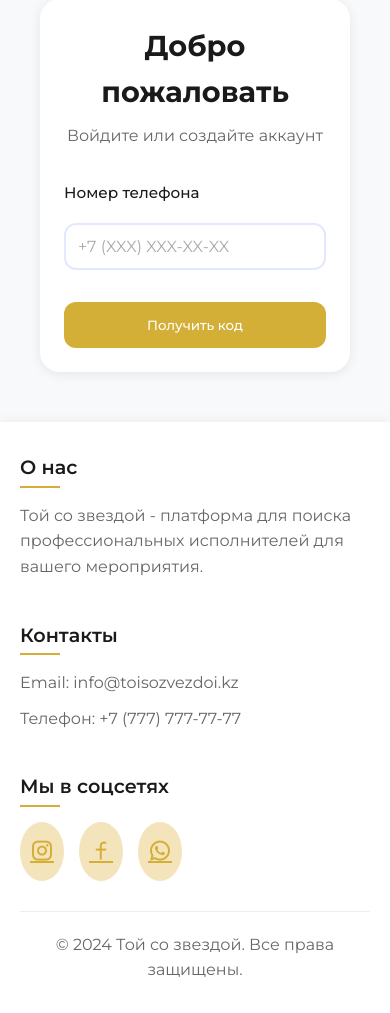
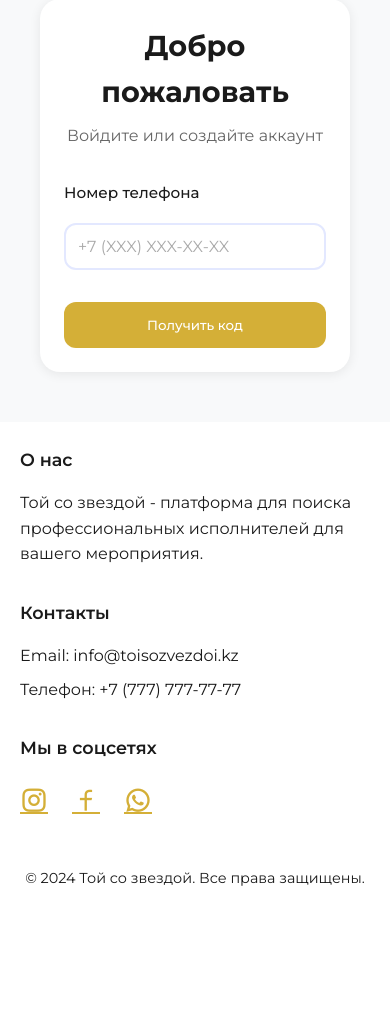
Before and after one commit to SmaylovSerikbay/tsz25, a Django app: page /auth/ in a window 390 px wide. Shown: the part 121-1134 px from the top of the page. After the commit the page ends 1007 px from the top, so only its background shows below. Run offline with Django 5.2, Linux system fonts and the light colour scheme.

Commit message:
Refactor footer styles to improve layout and responsiveness. Update padding, margins, and typography for footer sections, and enhance social links styling. Adjust media queries for better display on smaller screens.

```diff
--- a/static/css/style.css
+++ b/static/css/style.css
@@ -432,53 +432,43 @@ body {
 /* Footer Styles */
 .footer {
     background: white;
-    padding: var(--spacing-xl) 0;
-    margin-top: auto;
-    box-shadow: 0 -2px 10px rgba(0,0,0,0.05);
+    border-top: 1px solid var(--gray-200);
 }
 
 .footer-content {
     display: grid;
     grid-template-columns: repeat(auto-fit, minmax(250px, 1fr));
-    gap: var(--spacing-xl);
-    margin-bottom: var(--spacing-xl);
+    gap: 40px;
+    padding: 40px 0;
 }
 
 .footer-section h3 {
-    color: var(--text-primary);
-    margin-bottom: var(--spacing-lg);
     font-size: 1.2rem;
     font-weight: 600;
-    position: relative;
-}
-
-.footer-section h3::after {
-    content: '';
-    position: absolute;
-    bottom: -5px;
-    left: 0;
-    width: 40px;
-    height: 2px;
-    background: var(--primary-color);
+    color: var(--gray-900);
+    margin-bottom: 16px;
 }
 
 .footer-section p {
-    color: var(--text-secondary);
-    margin-bottom: var(--spacing-sm);
+    color: var(--gray-600);
+    line-height: 1.6;
+    margin-bottom: 8px;
 }
 
 .social-links {
     display: flex;
-    gap: var(--spacing-md);
+    gap: 16px;
+    margin-top: 16px;
 }
 
 .social-links a {
     color: var(--primary-color);
-    font-size: 1.5rem;
-    transition: var(--transition);
-    padding: var(--spacing-sm);
-    border-radius: 50%;
-    background: var(--primary-light);
+    font-size: 24px;
+    transition: all 0.2s;
+    background: none !important;
+    width: auto !important;
+    height: auto !important;
+    border-radius: 0 !important;
     display: flex;
     align-items: center;
     justify-content: center;
@@ -487,14 +477,45 @@ body {
 .social-links a:hover {
     color: var(--primary-dark);
     transform: translateY(-2px);
-    background: var(--primary-light);
+    background: none !important;
+}
+
+.social-links i {
+    font-size: inherit;
 }
 
 .footer-bottom {
+    border-top: 1px solid var(--gray-200);
+    padding: 20px 0;
     text-align: center;
-    padding-top: var(--spacing-lg);
-    border-top: 1px solid #eee;
-    color: var(--text-secondary);
+    color: var(--gray-600);
+    font-size: 0.9rem;
+}
+
+@media (max-width: 768px) {
+    .footer-content {
+        gap: 32px;
+        padding: 32px 0;
+    }
+}
+
+@media (max-width: 480px) {
+    .footer-content {
+        gap: 24px;
+        padding: 24px 0;
+    }
+
+    .footer-section h3 {
+        font-size: 1.1rem;
+    }
+
+    .social-links {
+        gap: 24px;
+    }
+
+    .social-links a {
+        font-size: 28px;
+    }
 }
 
 /* Enhanced Message Alerts */
```
